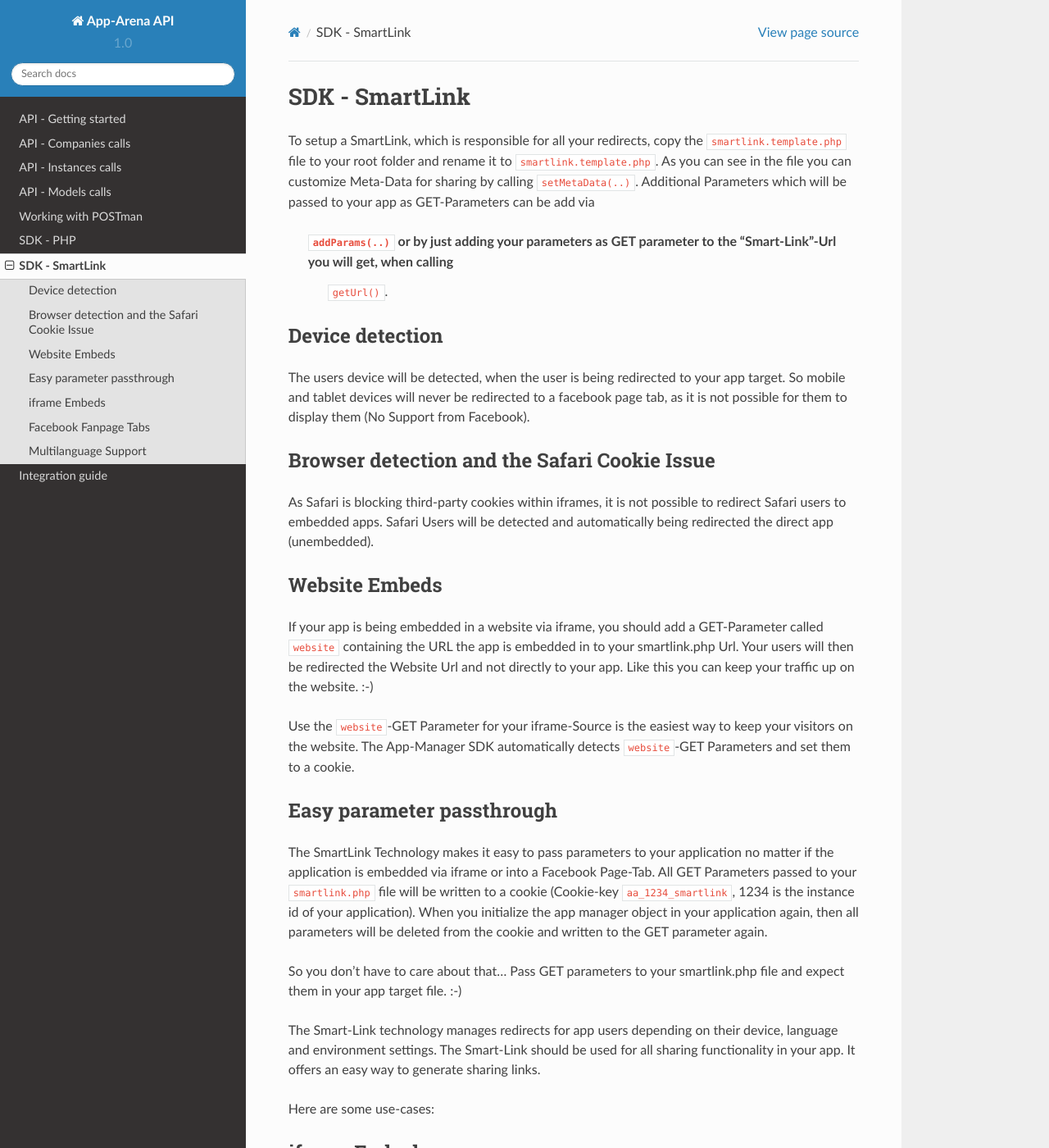
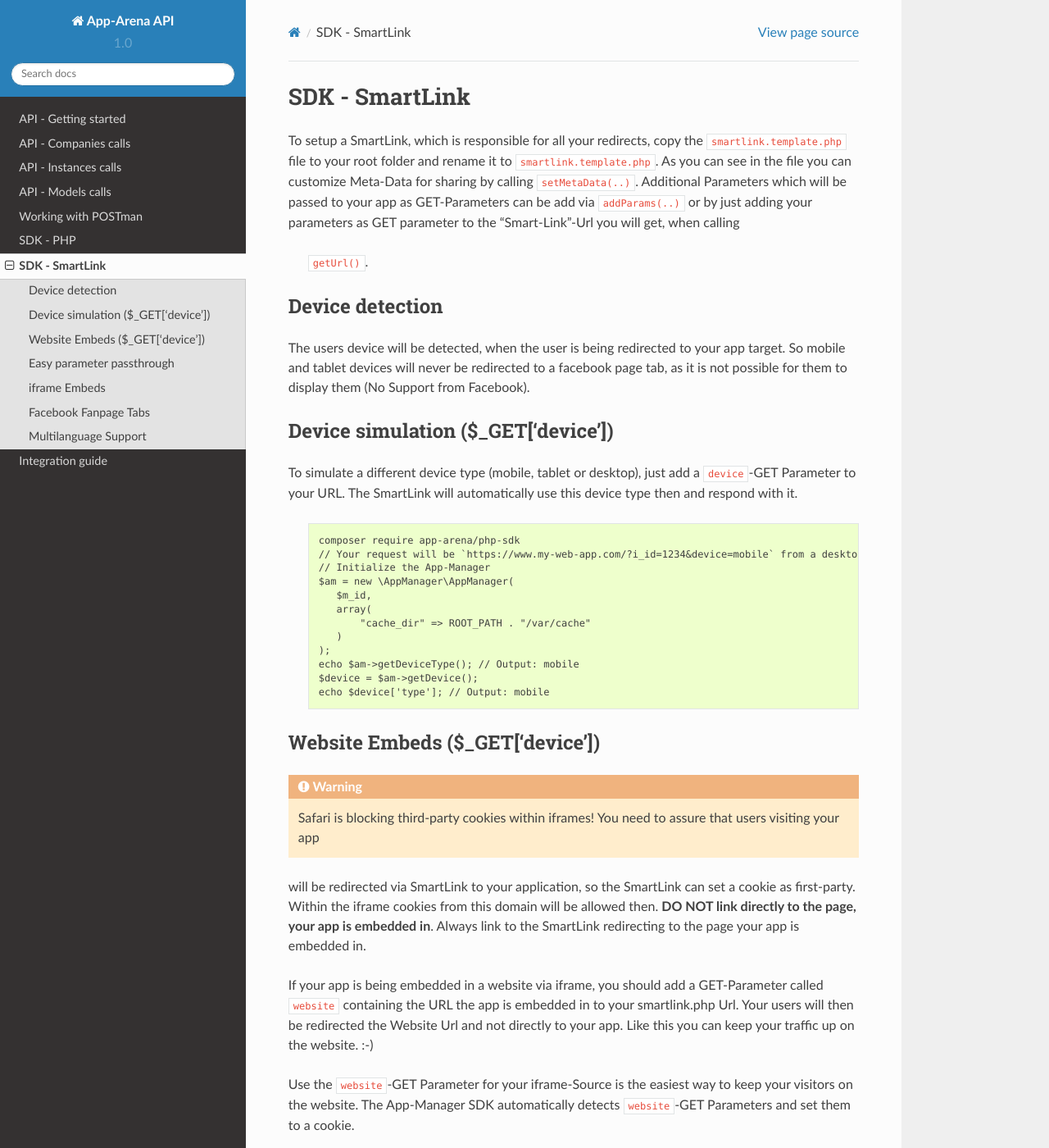
Before and after one commit to apparena/docs, a Sphinx documentation site: the page built from docs/sdk/php/190-smartlink.rst, in a window 1280 px wide and 1400 px high. Shown: the whole window at 82% size. Built offline with Sphinx 7.4.7 and the Read the Docs theme 2.0.0, drawn with Linux system fonts in a browser that asks for light colours.

Commit message:
Update documentation regarding device simulation

```diff
--- a/docs/sdk/php/190-smartlink.rst
+++ b/docs/sdk/php/190-smartlink.rst
@@ -4,8 +4,8 @@ SDK - SmartLink
 To setup a SmartLink, which is responsible for all your redirects, copy the ``smartlink.template.php`` file to your root
 folder and rename it to ``smartlink.template.php``. As you can see in the file you can customize Meta-Data for sharing
 by calling ``setMetaData(..)``. Additional Parameters which will be passed to your app as GET-Parameters can be add via
- ``addParams(..)`` or by just adding your parameters as GET parameter to the "Smart-Link"-Url you will get, when calling
-  ``getUrl()``.
+``addParams(..)`` or by just adding your parameters as GET parameter to the "Smart-Link"-Url you will get, when calling
+ ``getUrl()``.
 
 
 Device detection
@@ -14,16 +14,35 @@ Device detection
 The users device will be detected, when the user is being redirected to your app target. So mobile and tablet devices
 will never be redirected to a facebook page tab, as it is not possible for them to display them (No Support from Facebook).
 
+Device simulation ($_GET['device'])
+~~~~~~~~~~~~~~~~~~~~~~~~~~~~~~~~~~~
 
-Browser detection and the Safari Cookie Issue
-~~~~~~~~~~~~~~~~~~~~~~~~~~~~~~~~~~~~~~~~~~~~~
+To simulate a different device type (mobile, tablet or desktop), just add a ``device``-GET Parameter to your URL. The
+SmartLink will automatically use this device type then and respond with it.
 
-As Safari is blocking third-party cookies within iframes, it is not possible to redirect Safari users to embedded apps.
-Safari Users will be detected and automatically being redirected the direct app (unembedded).
+    ::
+
+        composer require app-arena/php-sdk
+        // Your request will be `https://www.my-web-app.com/?i_id=1234&device=mobile` from a desktop device
+        // Initialize the App-Manager
+        $am = new \AppManager\AppManager(
+           $m_id,
+           array(
+               "cache_dir" => ROOT_PATH . "/var/cache"
+           )
+        );
+        echo $am->getDeviceType(); // Output: mobile
+        $device = $am->getDevice();
+        echo $device['type']; // Output: mobile
 
 
-Website Embeds
-~~~~~~~~~~~~~~
+Website Embeds ($_GET['device'])
+~~~~~~~~~~~~~~~~~~~~~~~~~~~~~~~~
+
+.. warning:: Safari is blocking third-party cookies within iframes! You need to assure that users visiting your app
+will be redirected via SmartLink to your application, so the SmartLink can set a cookie as first-party. Within
+the iframe cookies from this domain will be allowed then. **DO NOT link directly to the page, your app is embedded in**.
+Always link to the SmartLink redirecting to the page your app is embedded in.
 
 If your app is being embedded in a website via iframe, you should add a GET-Parameter called ``website`` containing the URL
 the app is embedded in to your smartlink.php Url. Your users will then be redirected the Website Url and not directly to
```
